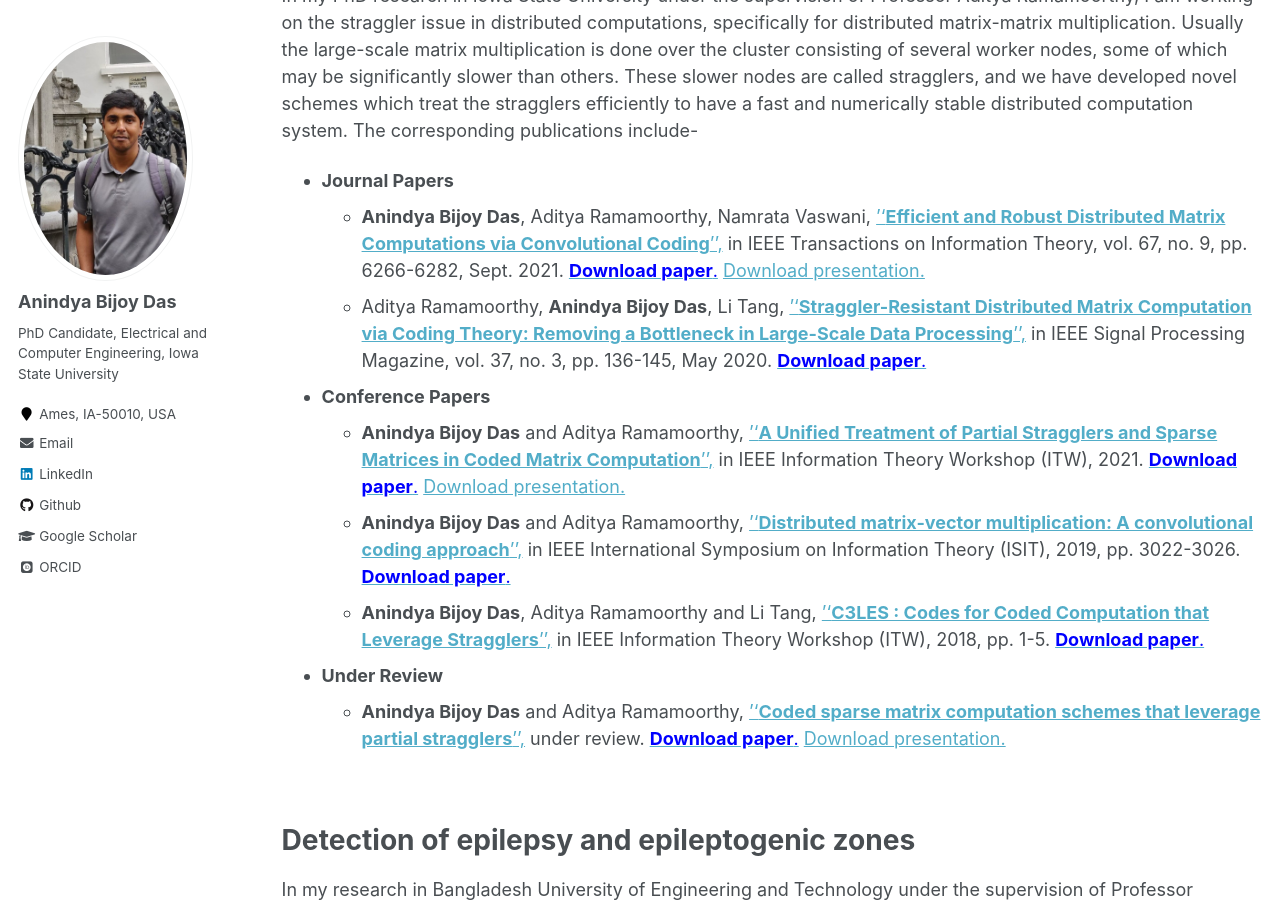
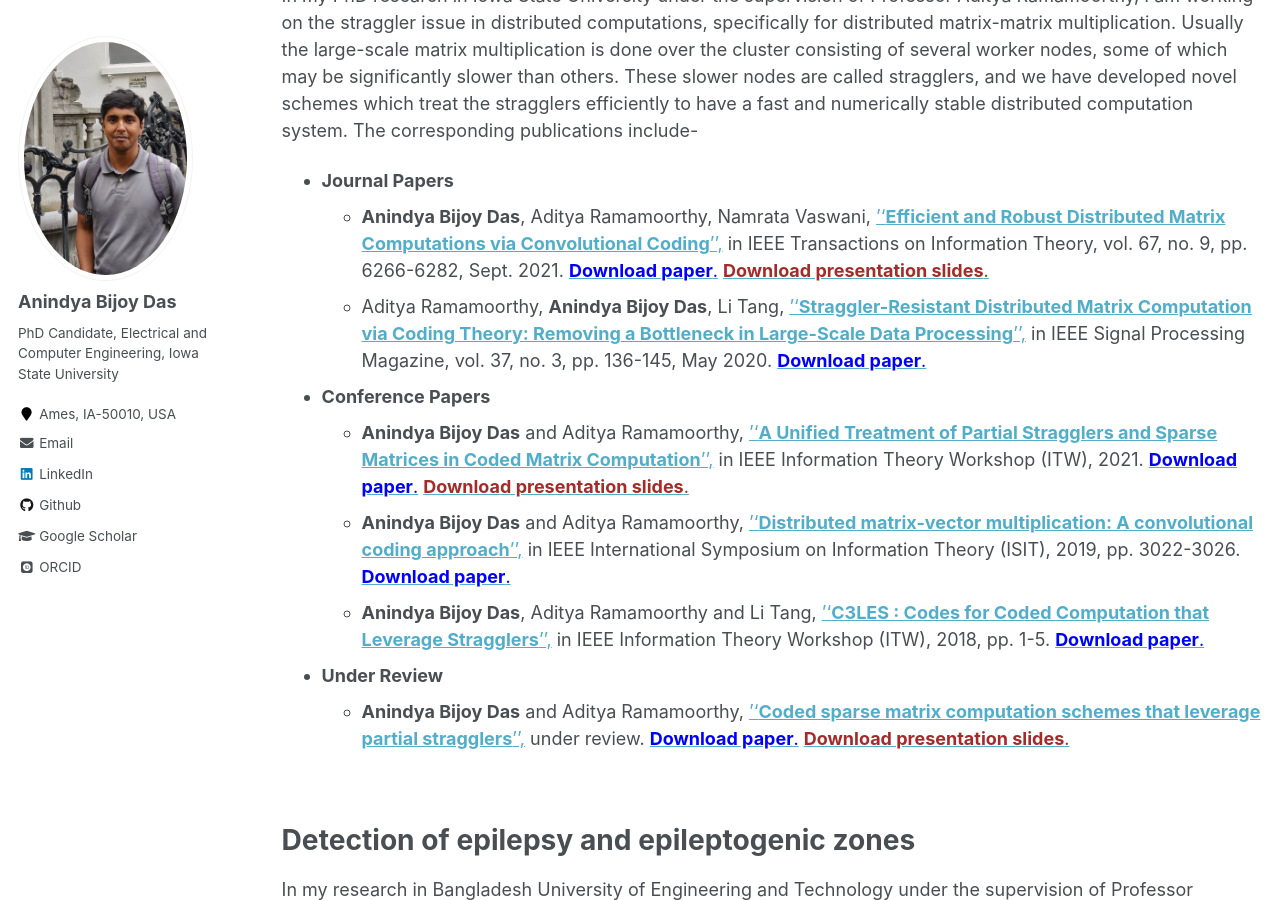
Before and after one commit to anindyabijoydas/portfolio, a Jekyll site: the page built from _pages/research.md, in a window 1280 px wide and 900 px high, scrolled down 202 px. Built offline with Jekyll 4.4.1, drawn with Linux system fonts in a browser that asks for light colours; some web fonts are replaced.

Commit message:
Update research.md

```diff
--- a/_pages/research.md
+++ b/_pages/research.md
@@ -12,16 +12,16 @@ Straggler mitigation in distributed computation
 In my PhD research in Iowa State University under the supervision of Professor Aditya Ramamoorthy, I am working on the straggler issue in distributed computations, specifically for distributed matrix-matrix multiplication. Usually the large-scale matrix multiplication is done over the cluster consisting of several worker nodes, some of which may be significantly slower than others. These slower nodes are called stragglers, and we have developed novel schemes which treat the stragglers efficiently to have a fast and numerically stable distributed computation system. The corresponding publications include-
 
 * **Journal Papers**
-   * **Anindya Bijoy Das**, Aditya Ramamoorthy, Namrata Vaswani, [''**Efficient and Robust Distributed Matrix Computations via Convolutional Coding**'',](https://ieeexplore.ieee.org/abstract/document/9478901) in IEEE Transactions on Information Theory, vol. 67, no. 9, pp. 6266-6282, Sept. 2021. [<span style="color:blue">**Download paper**.</span>](https://www.dropbox.com/s/jor6hn9lkdba62c/ittrans.pdf?dl=0) [Download presentation.](https://www.dropbox.com/s/gy828wi4yuf7wrt/ittrans_presentation.pdf?dl=0)
+   * **Anindya Bijoy Das**, Aditya Ramamoorthy, Namrata Vaswani, [''**Efficient and Robust Distributed Matrix Computations via Convolutional Coding**'',](https://ieeexplore.ieee.org/abstract/document/9478901) in IEEE Transactions on Information Theory, vol. 67, no. 9, pp. 6266-6282, Sept. 2021. [<span style="color:blue">**Download paper**.</span>](https://www.dropbox.com/s/jor6hn9lkdba62c/ittrans.pdf?dl=0) [<span style="color:brown">**Download presentation slides**.</span>](https://www.dropbox.com/s/gy828wi4yuf7wrt/ittrans_presentation.pdf?dl=0)
    * Aditya Ramamoorthy, **Anindya Bijoy Das**, Li Tang, [''**Straggler-Resistant Distributed Matrix Computation via Coding Theory: Removing a Bottleneck in Large-Scale Data Processing**'',](https://ieeexplore.ieee.org/abstract/document/9084368) in IEEE Signal Processing Magazine, vol. 37, no. 3, pp. 136-145, May 2020. [<span style="color:blue">**Download paper**.</span>](https://www.dropbox.com/s/48di7uhogpsv49k/spmag.pdf?dl=0)
 
 * **Conference Papers**
-   * **Anindya Bijoy Das** and Aditya Ramamoorthy, [''**A Unified Treatment of Partial Stragglers and Sparse Matrices in Coded Matrix Computation**'',](https://arxiv.org/abs/2109.12070) in IEEE Information Theory Workshop (ITW), 2021. [<span style="color:blue">**Download paper**.</span>](https://www.dropbox.com/s/b8mf72b0jzfo3y4/class.pdf?dl=0) [Download presentation.](https://www.dropbox.com/s/wowfbn9dnygnp6h/class_presentation.pdf?dl=0)
+   * **Anindya Bijoy Das** and Aditya Ramamoorthy, [''**A Unified Treatment of Partial Stragglers and Sparse Matrices in Coded Matrix Computation**'',](https://arxiv.org/abs/2109.12070) in IEEE Information Theory Workshop (ITW), 2021. [<span style="color:blue">**Download paper**.</span>](https://www.dropbox.com/s/b8mf72b0jzfo3y4/class.pdf?dl=0) [<span style="color:brown">**Download presentation slides**.</span>](https://www.dropbox.com/s/wowfbn9dnygnp6h/class_presentation.pdf?dl=0)
    * **Anindya Bijoy Das** and Aditya Ramamoorthy, [''**Distributed matrix-vector multiplication: A convolutional coding approach**'',](https://ieeexplore.ieee.org/abstract/document/8849395) in IEEE International Symposium on Information Theory (ISIT),  2019, pp. 3022-3026. [<span style="color:blue">**Download paper**.</span>](https://www.dropbox.com/s/kbtf394dzodxpyv/geometric.pdf?dl=0)
    * **Anindya Bijoy Das**, Aditya Ramamoorthy and Li Tang, [''**C3LES : Codes for Coded Computation that Leverage Stragglers**'',](https://ieeexplore.ieee.org/abstract/document/8613321) in IEEE Information Theory Workshop (ITW), 2018, pp. 1-5. [<span style="color:blue">**Download paper**.</span>](https://www.dropbox.com/s/rc3bd70vovbshnu/cyclic.pdf?dl=0)
 
 * **Under Review**
-   * **Anindya Bijoy Das** and Aditya Ramamoorthy, [''**Coded sparse matrix computation schemes that leverage partial stragglers**'',](https://arxiv.org/abs/2012.06065) under review. [<span style="color:blue">**Download paper**.</span>](https://www.dropbox.com/s/qdstmozj03gxtpw/sparse.pdf?dl=0) [Download presentation.](https://www.dropbox.com/s/6v6sn0urfh8ique/sparse_presentaion.pdf?dl=0)<br />
+   * **Anindya Bijoy Das** and Aditya Ramamoorthy, [''**Coded sparse matrix computation schemes that leverage partial stragglers**'',](https://arxiv.org/abs/2012.06065) under review. [<span style="color:blue">**Download paper**.</span>](https://www.dropbox.com/s/qdstmozj03gxtpw/sparse.pdf?dl=0) [<span style="color:brown">**Download presentation slides**.</span>](https://www.dropbox.com/s/6v6sn0urfh8ique/sparse_presentaion.pdf?dl=0)<br />
 <br /> <br />
 
 
```
